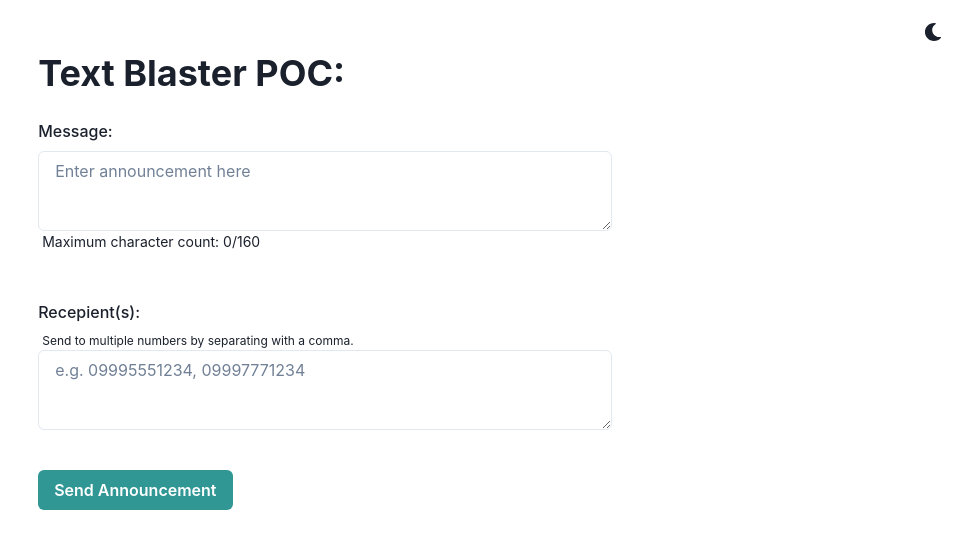
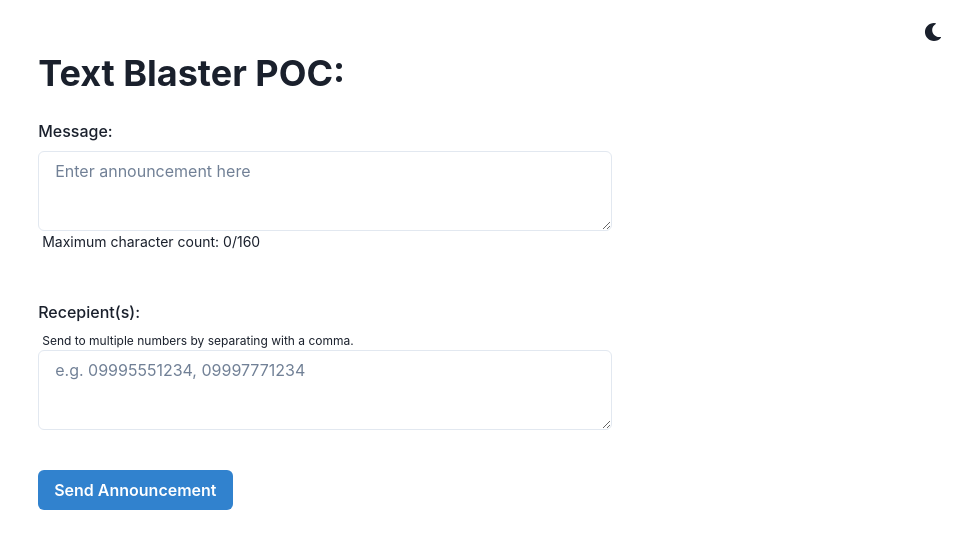
Before and after one commit to dilapitan/text-blaster-poc, a React (Create React App) app: page / in a window 1280 px wide. Shown: the top 548 px of the page, without its empty margins (315-1280 px from the left). Built offline with nearby package versions, Linux system fonts and the light colour scheme.

Commit message:
Update colors

```diff
--- a/src/App.js
+++ b/src/App.js
@@ -133,7 +133,7 @@ function App() {
                   <Text
                     fontSize="sm"
                     ml={1}
-                    color={announcement.length === 160 ? 'tomato' : null}
+                    color={announcement.length === 160 ? '#FB8C00' : null}
                   >
                     Maximum character count: {announcement.length}/160
                   </Text>
@@ -170,7 +170,7 @@ function App() {
 
               <Button
                 mt={4}
-                colorScheme="teal"
+                colorScheme="blue"
                 type="submit"
                 disabled={
                   isInvalidRecipients ||
```
